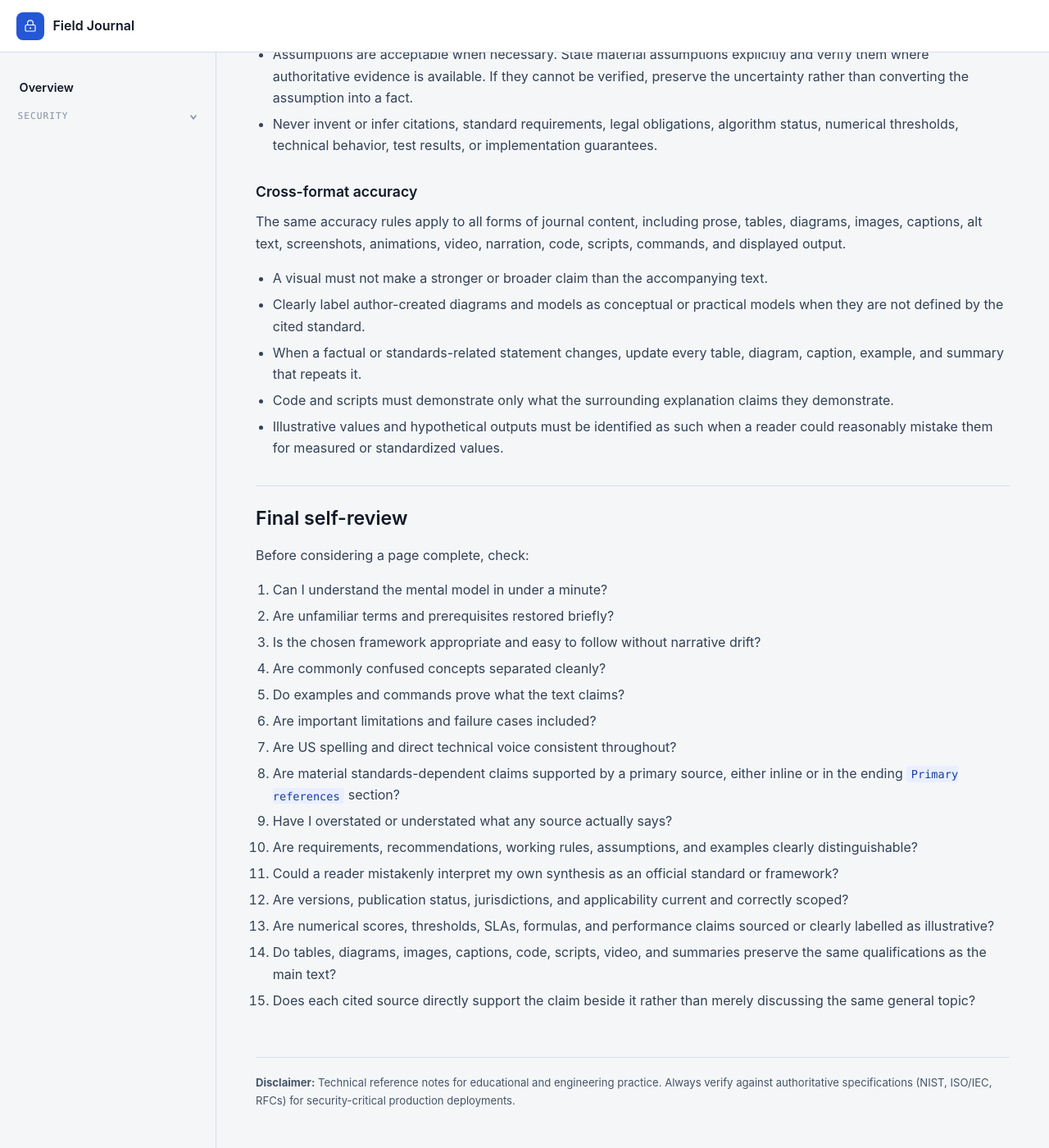
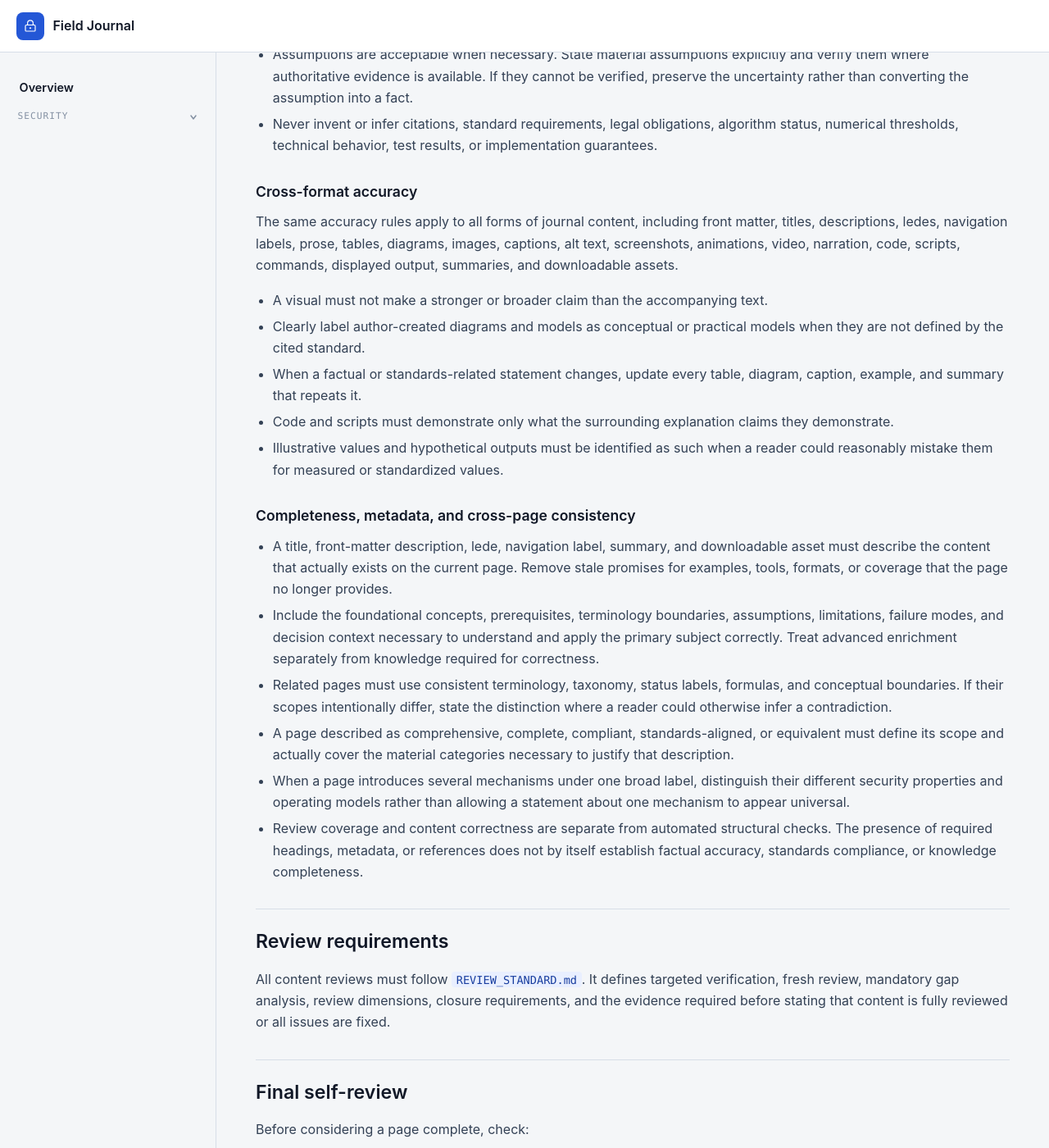
Before and after one commit to llody9977/journal, a Jekyll site: the page built from WRITING_STYLE.md, in a window 1280 px wide and 1400 px high, scrolled down 4890 px. Shown: the whole window at 82% size. Built offline with Jekyll 4.4.1, drawn with Linux system fonts in a browser that asks for light colours; our own code applies the rules of GitHub Pages for plain Markdown files; some of the changed text lies outside the part shown.

Commit message:
Add explicit journal review standard

```diff
--- a/WRITING_STYLE.md
+++ b/WRITING_STYLE.md
@@ -142,13 +142,26 @@ Use a secondary framework only when it materially improves clarity.
 
 ### Cross-format accuracy
 
-The same accuracy rules apply to all forms of journal content, including prose, tables, diagrams, images, captions, alt text, screenshots, animations, video, narration, code, scripts, commands, and displayed output.
+The same accuracy rules apply to all forms of journal content, including front matter, titles, descriptions, ledes, navigation labels, prose, tables, diagrams, images, captions, alt text, screenshots, animations, video, narration, code, scripts, commands, displayed output, summaries, and downloadable assets.
 
 - A visual must not make a stronger or broader claim than the accompanying text.
 - Clearly label author-created diagrams and models as conceptual or practical models when they are not defined by the cited standard.
 - When a factual or standards-related statement changes, update every table, diagram, caption, example, and summary that repeats it.
 - Code and scripts must demonstrate only what the surrounding explanation claims they demonstrate.
 - Illustrative values and hypothetical outputs must be identified as such when a reader could reasonably mistake them for measured or standardized values.
+
+### Completeness, metadata, and cross-page consistency
+
+- A title, front-matter description, lede, navigation label, summary, and downloadable asset must describe the content that actually exists on the current page. Remove stale promises for examples, tools, formats, or coverage that the page no longer provides.
+- Include the foundational concepts, prerequisites, terminology boundaries, assumptions, limitations, failure modes, and decision context necessary to understand and apply the primary subject correctly. Treat advanced enrichment separately from knowledge required for correctness.
+- Related pages must use consistent terminology, taxonomy, status labels, formulas, and conceptual boundaries. If their scopes intentionally differ, state the distinction where a reader could otherwise infer a contradiction.
+- A page described as comprehensive, complete, compliant, standards-aligned, or equivalent must define its scope and actually cover the material categories necessary to justify that description.
+- When a page introduces several mechanisms under one broad label, distinguish their different security properties and operating models rather than allowing a statement about one mechanism to appear universal.
+- Review coverage and content correctness are separate from automated structural checks. The presence of required headings, metadata, or references does not by itself establish factual accuracy, standards compliance, or knowledge completeness.
+
+## Review requirements
+
+All content reviews must follow [`REVIEW_STANDARD.md`](REVIEW_STANDARD.md). It defines targeted verification, fresh review, mandatory gap analysis, review dimensions, closure requirements, and the evidence required before stating that content is fully reviewed or all issues are fixed.
 
 ## Final self-review
 
@@ -169,3 +182,8 @@ Before considering a page complete, check:
 13. Are numerical scores, thresholds, SLAs, formulas, and performance claims sourced or clearly labelled as illustrative?
 14. Do tables, diagrams, images, captions, code, scripts, video, and summaries preserve the same qualifications as the main text?
 15. Does each cited source directly support the claim beside it rather than merely discussing the same general topic?
+16. Do the title, description, lede, navigation label, examples, downloads, and summary accurately describe the current page?
+17. Are related pages using consistent terminology, taxonomy, formulas, status labels, and conceptual boundaries?
+18. Does the page contain the foundational knowledge, assumptions, limitations, failure cases, and decision context required for its stated scope?
+19. Have required foundational gaps been separated from optional advanced coverage?
+20. If the page claims comprehensive, complete, compliant, or standards-aligned coverage, is that scope defined and justified?
--- a/scripts/verify_writing_style.py
+++ b/scripts/verify_writing_style.py
@@ -8,7 +8,7 @@ topics_dir = os.path.join(repo_root, "topics")
 
 files = sorted([f for f in os.listdir(topics_dir) if f.endswith(".md")])
 
-print(f"Running WRITING_STYLE.md automated quality gate across {len(files)} topic files...\n")
+print(f"Running automated page-structure checks across {len(files)} topic files...\n")
 
 errors = []
 
@@ -53,5 +53,6 @@ if errors:
             print(f"    - {err}")
     sys.exit(1)
 
-print(f"✅ All {len(files)} topic files passed the WRITING_STYLE.md quality gate perfectly!")
+print(f"✅ All {len(files)} topic files passed the automated structural checks.")
+print("ℹ️  These checks do not verify factual accuracy, standards applicability, semantic completeness, or cross-format consistency.")
 sys.exit(0)
```
Also changed, not shown: AGENTS.md (+7 -1 lines), REVIEW_STANDARD.md (added, +125 -0 lines), .github/workflows/deploy.yml, README.md.
